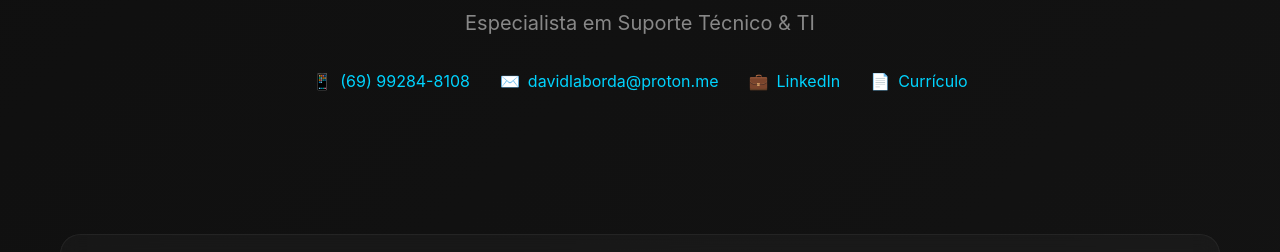
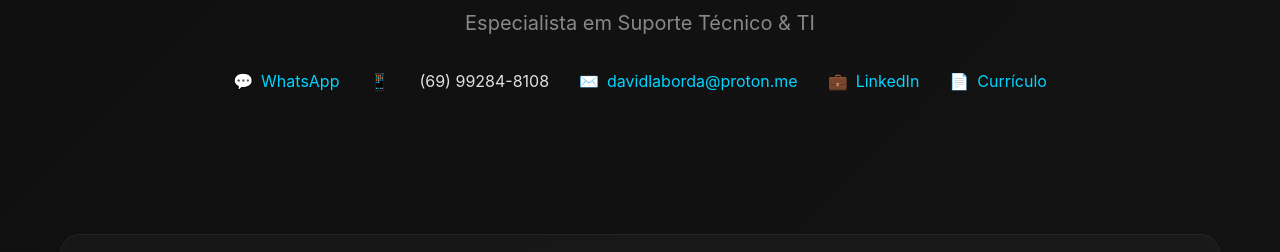
Before and after one commit to ddl23soe/portifolio-ddl, a plain HTML site: page index.html in a window 1280 px wide. Shown: the part 390-642 px from the top of the page. Drawn offline with Linux system fonts and the light colour scheme.

Commit message:
Update index.html

```diff
--- a/index.html
+++ b/index.html
@@ -215,8 +215,10 @@
             <h1>David Dantas Laborda</h1>
             <p class="subtitle">Especialista em Suporte Técnico & TI</p>
             <div class="contact-info">
-                <a href="tel:+5569992848108" class="contact-item">
-                    <span>📱</span> (69) 99284-8108
+                <a href="https://wa.me/5569992848108?text=Olá%20David,%20vi%20seu%20portfólio%20e%20gostaria%20de%20conversar!" class="contact-item" target="_blank">
+                 <span>💬</span> WhatsApp
+                </a>
+               <span>📱</span> (69) 99284-8108
                 </a>
                 <a href="mailto:davidlaborda@proton.me" class="contact-item">
                     <span>✉️</span> davidlaborda@proton.me
```
